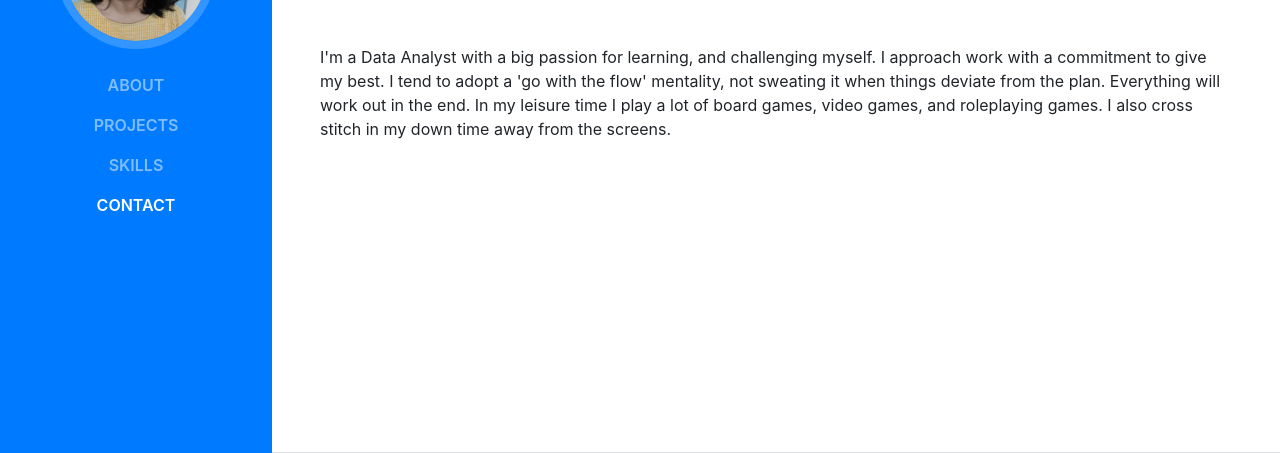
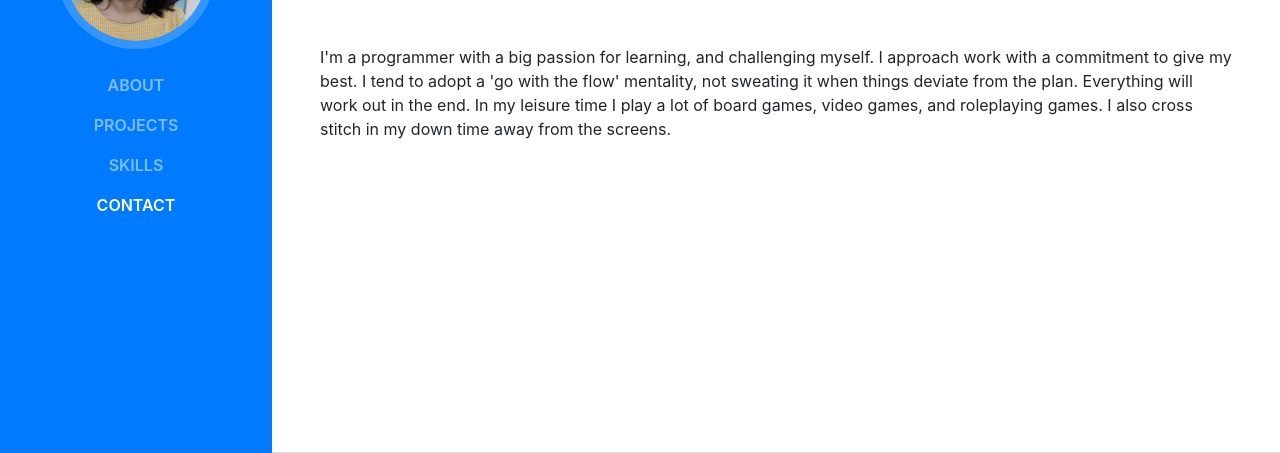
Before and after one commit to arabellesarreal/arabellesarreal.github.io, a website with bundled scripts: page index.html in a window 1280 px wide. Shown: the part 347-800 px from the top of the page. Built offline with nearby package versions, Linux system fonts and the light colour scheme; a web font is replaced by a local one.

Commit message:
edited intro to programmer

```diff
--- a/index.html
+++ b/index.html
@@ -63,7 +63,7 @@
           </h1>
           <div class="subheading mb-5">Virginia Beach, VA
           </div>
-          <p class="mb-5">I'm a Data Analyst with a big passion for learning, and challenging myself. I approach
+          <p class="mb-5">I'm a programmer with a big passion for learning, and challenging myself. I approach
              work with a commitment to give my best. I tend to adopt a 'go with the flow' mentality,
               not sweating it when things deviate from the plan. Everything will work out in the end.
                In my leisure time I play a lot of board games, video games,
```
